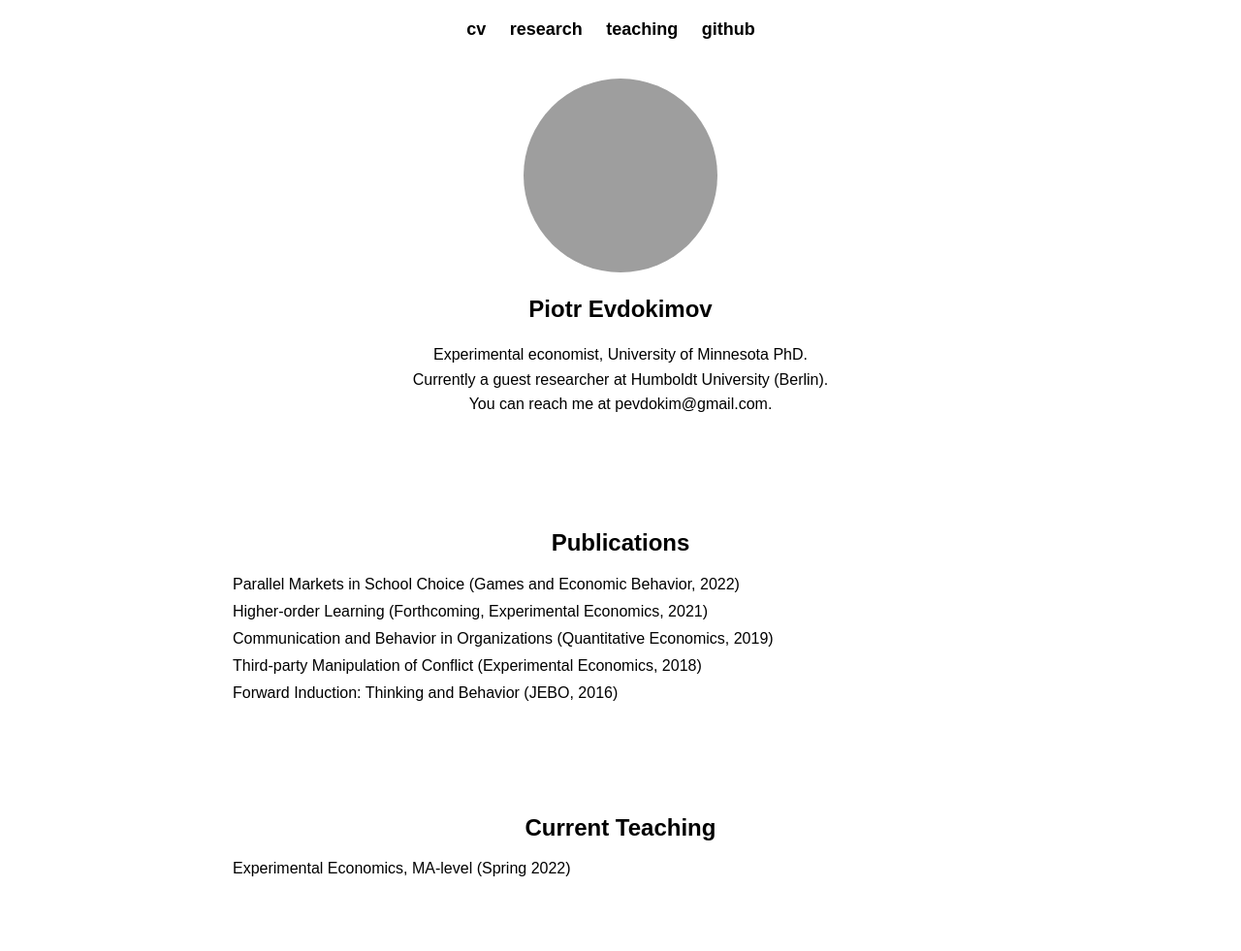
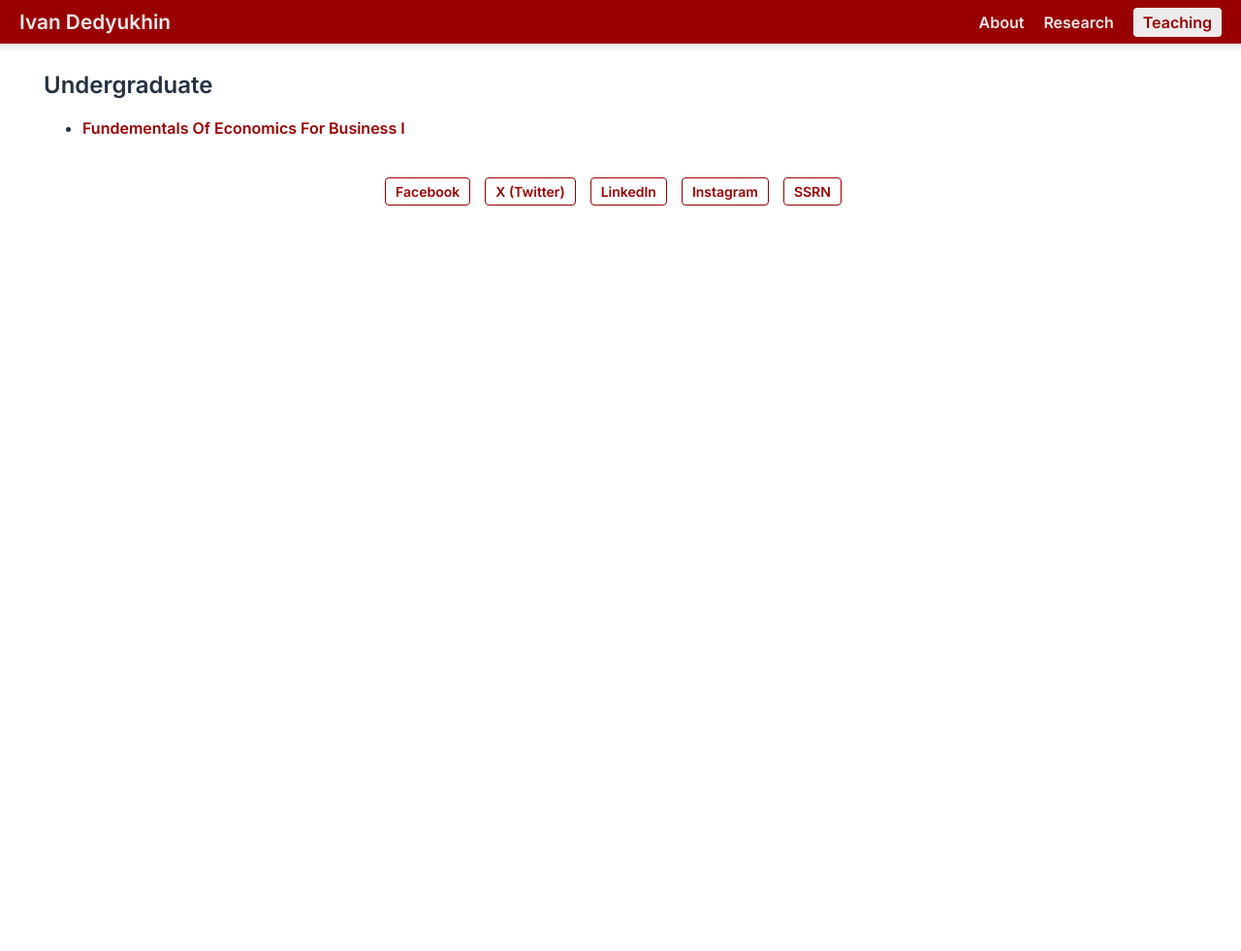
Before and after one commit to Dedyukhin/dedyukhin.github.io, a Jekyll site: the page built from Teaching.md, in a window 1280 px wide. Shown: the whole page at 97% size. Built offline with Jekyll 4.4.1, drawn with Linux system fonts in a browser that asks for light colours; after the commit the page ends 900 px from its top, so only the background shows below that; grey boxes are pictures that could not be loaded.

Commit message:
Update default.html

```diff
--- a/_layouts/default.html
+++ b/_layouts/default.html
@@ -4,121 +4,178 @@
     <meta charset="UTF-8">
     <meta name="viewport" content="width=device-width, initial-scale=1.0">
     <title>{{ page.title }}</title>
+    <link href="https://fonts.googleapis.com/css2?family=Inter:wght@400;600&display=swap" rel="stylesheet">
     <style>
+        /* Body styling */
         body {
             margin: 0;
             padding: 0;
-            font-family: Arial, sans-serif;
+            font-family: 'Inter', sans-serif;
+            font-size: 16px; /* Base font size */
             background-color: white;
-            color: black;
-            text-align: center;
+            color: #243142;
         }
 
-        nav {
-            margin: 20px 0;
+        /* Full width layout */
+        .container {
+            width: 100%;
+            margin: 0 auto;
+            padding: 5px;
+            max-width: 1200px; /* Wider on larger screens */
+            box-sizing: border-box;
+            word-wrap: break-word;
         }
 
-        nav ul {
+        /* Navigation bar styling */
+        nav {
+            background-color: #990000;
+            color: #EDEBEB;
+            padding: 10px 20px;
+            display: flex;
+            justify-content: space-between;
+            align-items: center;
+            border-bottom: 3px solid #EDEBEB;
+            box-shadow: 0 2px 4px rgba(0, 0, 0, 0.1);
+        }
+
+        nav h2 {
+            margin: 0;
+            font-size: 1.3em;
+            white-space: nowrap;
+        }
+
+        nav h2 a {
+            color: #EDEBEB;
+            text-decoration: none;
+            transition: color 0.3s ease;
+        }
+
+        nav h2 a:hover {
+            color: #DC231E;
+        }
+
+        .horizontal-nav {
             list-style-type: none;
             padding: 0;
+            margin: 0;
+            display: flex;
+            justify-content: flex-end;
         }
 
-        nav ul li {
-            display: inline-block;
-            margin-right: 20px;
+        .horizontal-nav li {
+            margin-left: 20px;
         }
 
-        nav ul li a {
+        /* Navigation bar link styling */
+        .horizontal-nav a {
             text-decoration: none;
-            color: black;
-            font-weight: bold;
-            font-size: 18px;
+            color: #EDEBEB;
+            font-weight: 600;
+            transition: background-color 0.3s ease, color 0.3s ease;
         }
 
-        .container {
-            max-width: 800px;
-            margin: 0 auto;
-            padding: 20px;
-            text-align: center;
+        .horizontal-nav a.active {
+            background-color: #EDEBEB;
+            color: #990000;
+            padding: 5px 10px;
+            border-radius: 4px;
         }
 
-        img {
-            border-radius: 50%;
-            width: 200px;
-            height: 200px;
-            object-fit: cover;
+        .horizontal-nav a:hover {
+            background-color: #EDEBEB;
+            color: #990000;
         }
 
-        h1 {
-            margin: 20px 0;
-            font-size: 24px;
+        /* Responsive adjustments */
+        @media (max-width: 768px) {
+            body {
+                font-size: 14px; /* Smaller font on mobile */
+            }
+
+            nav {
+                flex-wrap: wrap;
+                padding: 15px 10px;
+            }
+
+            nav h2 {
+                flex: 1 1 100%;
+                text-align: center;
+            }
+
+            .horizontal-nav {
+                justify-content: center;
+                flex-wrap: wrap;
+                margin-top: 10px;
+            }
+
+            .horizontal-nav li {
+                margin-left: 10px;
+            }
         }
 
-        p {
-            font-size: 16px;
-            line-height: 1.6;
+        /* Social links styling */
+        .social-links {
+            margin-top: 20px;
+            display: flex;
+            justify-content: center;
+            flex-wrap: wrap;
+            max-width: 800px;
+            margin: 20px auto;
+        }
+
+        .social-links a {
+            color: #990000;
+            text-decoration: none;
+            margin-right: 15px;
+            font-size: 14px;
+            font-weight: 600;
+            padding: 5px 10px;
+            border: 1px solid #990000;
+            border-radius: 4px;
+            transition: background-color 0.3s ease, color 0.3s ease;
+            margin-bottom: 10px;
+        }
+
+        .social-links a:hover {
+            background-color: #990000;
+            color: #EDEBEB;
         }
 
         a {
-            color: black;
+            color: #990000;
             text-decoration: none;
         }
 
         a:hover {
+            color: #DC231E;
             text-decoration: underline;
-        }
-
-        .publications, .teaching {
-            text-align: left;
-            margin: 40px auto;
-        }
-
-        .publications h2, .teaching h2 {
-            text-align: center;
-        }
-
-        .publications ul, .teaching ul {
-            list-style-type: none;
-            padding: 0;
-        }
-
-        .publications ul li, .teaching ul li {
-            margin-bottom: 10px;
         }
     </style>
 </head>
 <body>
     <nav>
-        <ul>
-            <li><a href="#">cv</a></li>
-            <li><a href="#">research</a></li>
-            <li><a href="#">teaching</a></li>
-            <li><a href="#">github</a></li>
+        <h2><a href="/"> {{ site.data.navigation.docs_list_title }} </a></h2>
+        <ul class="horizontal-nav">
+            {% for item in site.data.navigation.docs %}
+                <li>
+                    <a href="{{ item.url }}" class="{% if page.url == item.url %}active{% endif %}">
+                        {{ item.title }}
+                    </a>
+                </li>
+            {% endfor %}
         </ul>
     </nav>
 
     <div class="container">
-        <img src="your-image-url.jpg" alt="Profile Picture">
-        <h1>Piotr Evdokimov</h1>
-        <p>Experimental economist, University of Minnesota PhD.<br>Currently a guest researcher at Humboldt University (Berlin).<br>You can reach me at <a href="mailto:pevdokim@gmail.com">pevdokim@gmail.com</a>.</p>
+        {{ content }}
     </div>
 
-    <div class="publications container">
-        <h2>Publications</h2>
-        <ul>
-            <li><a href="#">Parallel Markets in School Choice</a> (Games and Economic Behavior, 2022)</li>
-            <li><a href="#">Higher-order Learning</a> (Forthcoming, Experimental Economics, 2021)</li>
-            <li><a href="#">Communication and Behavior in Organizations</a> (Quantitative Economics, 2019)</li>
-            <li><a href="#">Third-party Manipulation of Conflict</a> (Experimental Economics, 2018)</li>
-            <li><a href="#">Forward Induction: Thinking and Behavior</a> (JEBO, 2016)</li>
-        </ul>
-    </div>
-
-    <div class="teaching container">
-        <h2>Current Teaching</h2>
-        <ul>
-            <li><a href="#">Experimental Economics, MA-level (Spring 2022)</a></li>
-        </ul>
+    <div class="social-links">
+        <a href="https://www.facebook.com/ivan.dedyukhin.3/" target="_blank">Facebook</a>
+        <a href="https://x.com/duduhin" target="_blank">X (Twitter)</a>
+        <a href="https://www.linkedin.com/in/ivan-dedyukhin/" target="_blank">LinkedIn</a>
+        <a href="https://www.instagram.com/duduhin/" target="_blank">Instagram</a>
+        <a href="https://papers.ssrn.com/sol3/cf_dev/AbsByAuth.cfm?per_id=6914508" target="_blank">SSRN</a>
     </div>
 </body>
 </html>
```
